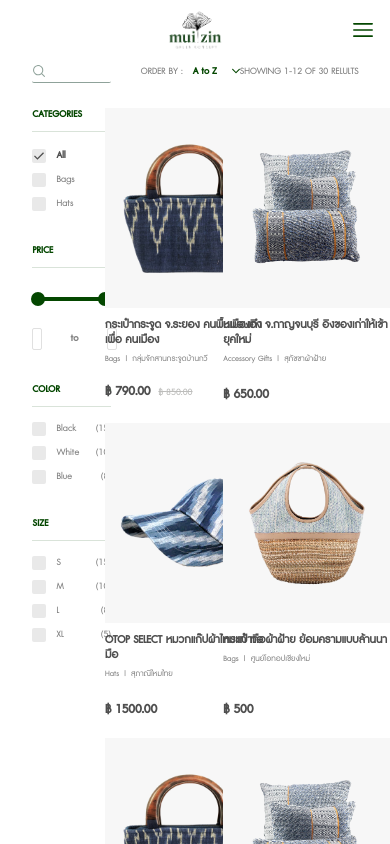
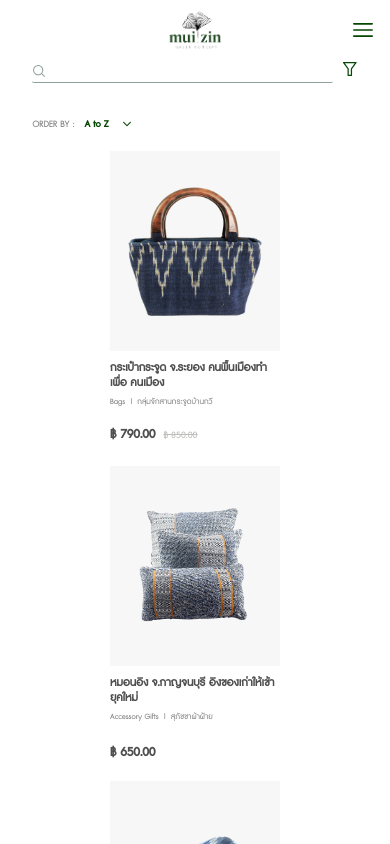
Before and after one commit to baskittisak/muiizin-website, a React (Create React App) app: page /product in a window 390 px wide. Shown: the top 844 px of the page. Built offline with nearby package versions, Linux system fonts and the light colour scheme.

Commit message:
[EDIT] Filter in Mobile Size

```diff
--- a/src/components/product/Filters/AllFilters.js
+++ b/src/components/product/Filters/AllFilters.js
@@ -1,28 +1,77 @@
-import { memo, useState } from "react";
+import { memo, useMemo, useState } from "react";
 import { useResponsive } from "../../../utils/useResponsive";
-import styled from "styled-components";
-import { Space } from "antd";
+import styled, { css } from "styled-components";
+import { Drawer, Space } from "antd";
+import Icon from "@ant-design/icons";
+import { ReactComponent as filter_icon } from "../../../assets/icons/filter.svg";
+import { ReactComponent as close_icon } from "../../../assets/icons/close.svg";
 import Search from "./Search";
 import Categories from "./Categories";
 import Price from "./Price";
 import Color from "./Color";
 import Size from "./Size";
+import { Box } from "../../../styles/common";
+import Typography from "../../../center_components/Typography";
 
 const SpaceContainer = styled(Space)`
   width: 100%;
+
+  ${({ xs }) =>
+    xs &&
+    css`
+      .ant-space-item:first-child {
+        width: 100%;
+      }
+    `};
+`;
+
+const DrawerContainer = styled(Drawer)`
+  .ant-drawer-header {
+    padding: 22px 22px 0;
+  }
+
+  .ant-drawer-header-title {
+    justify-content: flex-end;
+  }
+
+  .ant-drawer-close {
+    margin-right: 0;
+  }
+
+  .ant-drawer-body {
+    padding: 0 22px 22px;
+    text-align: center;
+  }
+
+  .ant-drawer-content-wrapper {
+    width: 100% !important;
+  }
+`;
+
+const FilterDrawer = styled.div`
+  margin-top: 24px;
+  width: 100%;
+`;
+
+const ConfirmButton = styled(Box)`
+  cursor: pointer;
+  width: fit-content;
+  padding: 5px 18px;
+  background-color: #fff4d6;
+  margin: 40px auto;
 `;
 
 const AllFilters = () => {
-  const { md } = useResponsive();
+  const { md, xs } = useResponsive();
   const [search, setSearch] = useState("");
   const [categorieList, setCategorieList] = useState([]);
   const [price, setPrice] = useState([1, 1000]);
   const [colorList, setColorList] = useState([]);
   const [sizeList, setSizeList] = useState([]);
+  const [visible, setVisible] = useState(false);
 
-  return (
-    <SpaceContainer direction="vertical" size={md ? 20 : 30}>
-      <Search search={search} setSearch={setSearch} />
+  const filters = useMemo(
+    () => (
       <SpaceContainer direction="vertical" size={md ? 30 : 40}>
         <Categories
           categorieList={categorieList}
@@ -32,7 +81,49 @@ const AllFilters = () => {
         <Color colorList={colorList} setColorList={setColorList} />
         <Size sizeList={sizeList} setSizeList={setSizeList} />
       </SpaceContainer>
-    </SpaceContainer>
+    ),
+    [md, categorieList, colorList, price, sizeList]
+  );
+
+  return (
+    <>
+      <SpaceContainer
+        direction={xs ? "horizontal" : "vertical"}
+        size={xs ? 10 : md ? 20 : 30}
+        xs={xs}
+      >
+        <Search search={search} setSearch={setSearch} />
+        {xs === 0 && filters}
+        {xs === 1 && (
+          <Icon component={filter_icon} onClick={() => setVisible(true)} />
+        )}
+      </SpaceContainer>
+      {xs === 1 && (
+        <DrawerContainer
+          visible={visible}
+          onClose={() => setVisible(false)}
+          closeIcon={<Icon component={close_icon} />}
+        >
+          <FilterDrawer>
+            {filters}
+            <ConfirmButton
+              justify="center"
+              align="center"
+              onClick={() => setVisible(false)}
+            >
+              <Typography
+                fontSize={14}
+                lineHeight={15}
+                fontWeight={700}
+                color="#584207"
+              >
+                Confirm
+              </Typography>
+            </ConfirmButton>
+          </FilterDrawer>
+        </DrawerContainer>
+      )}
+    </>
   );
 };
 
--- a/src/components/product/Filters/Categories.js
+++ b/src/components/product/Filters/Categories.js
@@ -1,8 +1,13 @@
 import { useLanguage } from "../../../utils/useLanguage";
 import { memo, useCallback, useEffect } from "react";
+import styled from "styled-components";
 import { Space } from "antd";
 import Checkbox from "../../../center_components/Checkbox";
 import FiltersCard from "./FiltersCard";
+
+const SpaceContainer = styled(Space)`
+  width: 100%;
+`;
 
 const categories = [
   {
@@ -60,7 +65,7 @@ const Categories = ({ categorieList, setCategorieList }) => {
 
   return (
     <FiltersCard title="CATEGORIES">
-      <Space direction="vertical" size={10}>
+      <SpaceContainer direction="vertical" size={10}>
         {categorieList.map((categorie) => (
           <Checkbox
             key={categorie.key}
@@ -70,7 +75,7 @@ const Categories = ({ categorieList, setCategorieList }) => {
             onChange={onChange}
           />
         ))}
-      </Space>
+      </SpaceContainer>
     </FiltersCard>
   );
 };
--- a/src/components/product/ProductList.js
+++ b/src/components/product/ProductList.js
@@ -35,6 +35,12 @@ const ColFilters = styled(Col)`
     css`
       padding-right: 30px;
     `};
+
+  ${({ is_xs }) =>
+    is_xs &&
+    css`
+      padding-right: 0;
+    `};
 `;
 
 const ColProduct = styled(Col)`
@@ -44,6 +50,13 @@ const ColProduct = styled(Col)`
 
 const HeaderList = styled(Box)`
   margin-bottom: 25px;
+
+  ${({ xs }) =>
+    xs &&
+    css`
+      margin-bottom: 15px;
+      margin-top: 30px;
+    `};
 `;
 
 const FooterList = styled(Box)`
@@ -97,7 +110,8 @@ const ProductList = () => {
   const [page, setPage] = useState(1);
 
   const resultText = useMemo(
-    () => (
+    () =>
+      xs ? null : (
         <Typography
           fontSize={md ? 12 : 20}
           lineHeight={md ? 13 : 22}
@@ -107,16 +121,18 @@ const ProductList = () => {
           showing 1-12 of 30 relults
         </Typography>
       ),
-    [md]
+    [md, xs]
   );
 
   const spanProduct = useMemo(() => {
-    return md && width >= 860
+    return xs && width <= 390
+      ? 24
+      : md && width >= 860
       ? 8
       : (md && (width < 860 || width >= 600)) || (!md && width < 1320)
       ? 12
       : 8;
-  }, [width, md]);
+  }, [width, md, xs]);
 
   return (
     <Layout>
@@ -124,11 +140,15 @@ const ProductList = () => {
         <Row>
           <Col span={20} offset={2}>
             <Row>
-              <ColFilters span={md ? 8 : 6} is_md={md || width < 1320 ? 1 : 0}>
+              <ColFilters
+                span={xs ? 24 : md ? 8 : 6}
+                is_md={md || width < 1320 ? 1 : 0}
+                is_xs={xs}
+              >
                 <AllFilters />
               </ColFilters>
-              <Col span={md ? 16 : 18}>
-                <HeaderList justify="space-between" align="center">
+              <Col span={xs ? 24 : md ? 16 : 18}>
+                <HeaderList justify="space-between" align="center" xs={xs}>
                   <OrderBy orderBy={orderBy} setOrderBy={setOrderBy} />
                   {resultText}
                 </HeaderList>
@@ -146,6 +166,7 @@ const ProductList = () => {
                     </ColProduct>
                   ))}
                 </Row>
+                {xs === 0 && (
                   <FooterList justify="space-between" align="center">
                     <PaginationContainer
                       total={50}
@@ -155,6 +176,7 @@ const ProductList = () => {
                     />
                     {resultText}
                   </FooterList>
+                )}
               </Col>
             </Row>
           </Col>
```
Also changed, not shown: src/assets/icons/filter.svg (added). Lines whose indentation alone changed are shown as unchanged.
